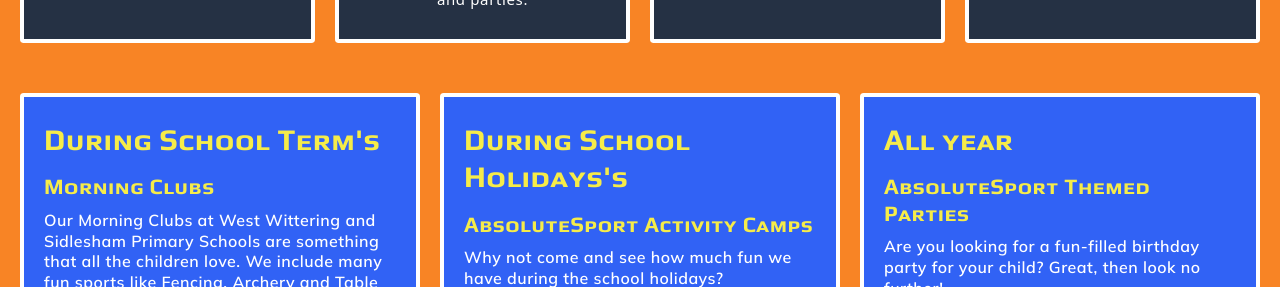
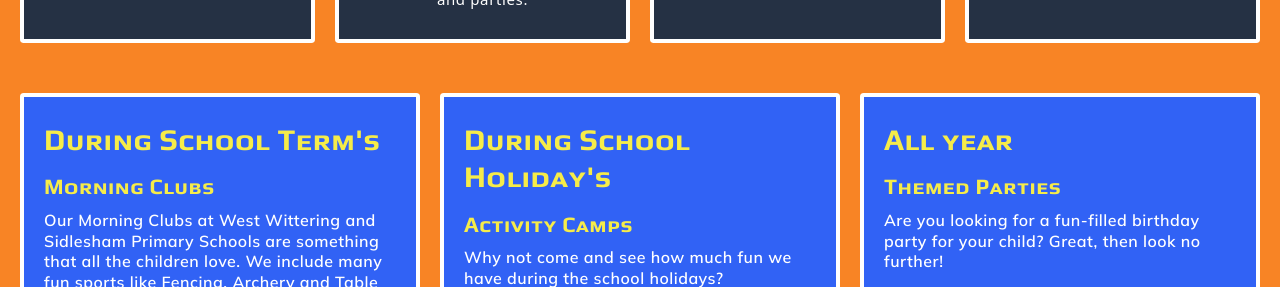
Before and after one commit to SPH73/absoluteSport-ssr-webapp, a Nuxt app: page / in a window 1280 px wide. Shown: the part 1100-1387 px from the top of the page. Built offline with nearby package versions, Linux system fonts and the light colour scheme; no server answers.

Commit message:
home page imges and copy update

```diff
--- a/pages/index.vue
+++ b/pages/index.vue
@@ -102,8 +102,8 @@
       </BaseCard>
       <BaseCard>
         <BaseContent>
-          <template #title>During School Holidays's</template>
-          <template #sub-1>AbsoluteSport Activity Camps </template>
+          <template #title>During School Holiday's</template>
+          <template #sub-1>Activity Camps </template>
           <template #para-1
             >Why not come and see how much fun we have during the school
             holidays?</template
@@ -121,7 +121,7 @@
       <BaseCard>
         <BaseContent>
           <template #title>All year</template>
-          <template #sub-1>AbsoluteSport Themed Parties</template>
+          <template #sub-1>Themed Parties</template>
           <template #para-1
             >Are you looking for a fun-filled birthday party for your child? Great, then
             look no further!</template
```
Also changed, not shown: public/img/home_about_portrait_1920.webp, 1 other file (tests, documents, lock files or other folders).
